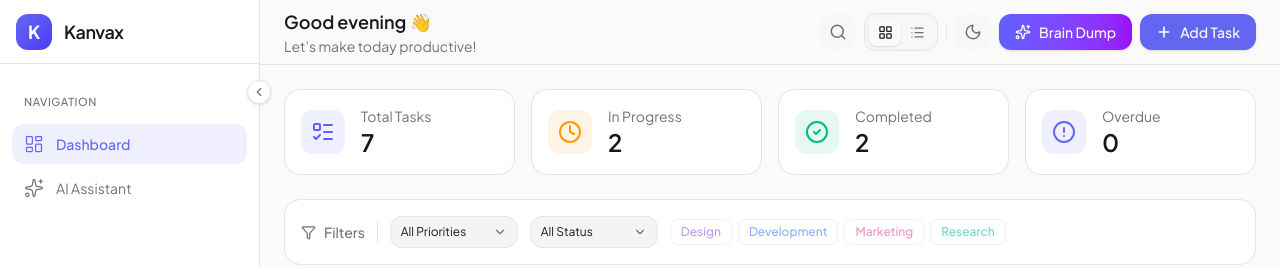
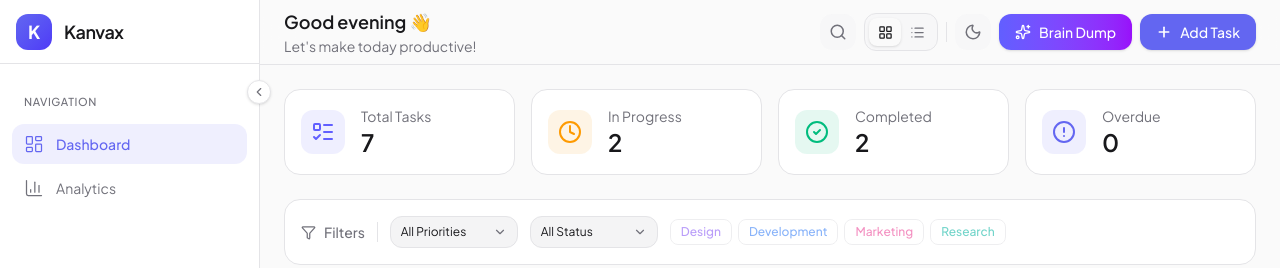
Before and after one commit to sikakoluchaitanya/Kanvax, a Next.js app: page / in a window 1280 px wide. Shown: the top 268 px of the page. Built offline with nearby package versions, Linux system fonts and the light colour scheme.

Commit message:
feat(sidebar): Replace AI Assistant with Analytics link
- Removed AI Assistant navigation item from sidebar
- Added Analytics link with BarChart3 icon
- Points to /analytics route

```diff
--- a/components/layout/Sidebar.tsx
+++ b/components/layout/Sidebar.tsx
@@ -5,7 +5,7 @@ import { usePathname } from 'next/navigation';
 import { motion, AnimatePresence } from 'framer-motion';
 import {
     LayoutDashboard,
-    Sparkles,
+    BarChart3,
     ChevronLeft,
     ChevronRight,
     Settings,
@@ -29,9 +29,9 @@ const mainNavItems: NavItem[] = [
         icon: <LayoutDashboard size={20} strokeWidth={1.5} />,
     },
     {
-        label: 'AI Assistant',
-        href: '/chat',
-        icon: <Sparkles size={20} strokeWidth={1.5} />,
+        label: 'Analytics',
+        href: '/analytics',
+        icon: <BarChart3 size={20} strokeWidth={1.5} />,
     },
 ];
 
```
